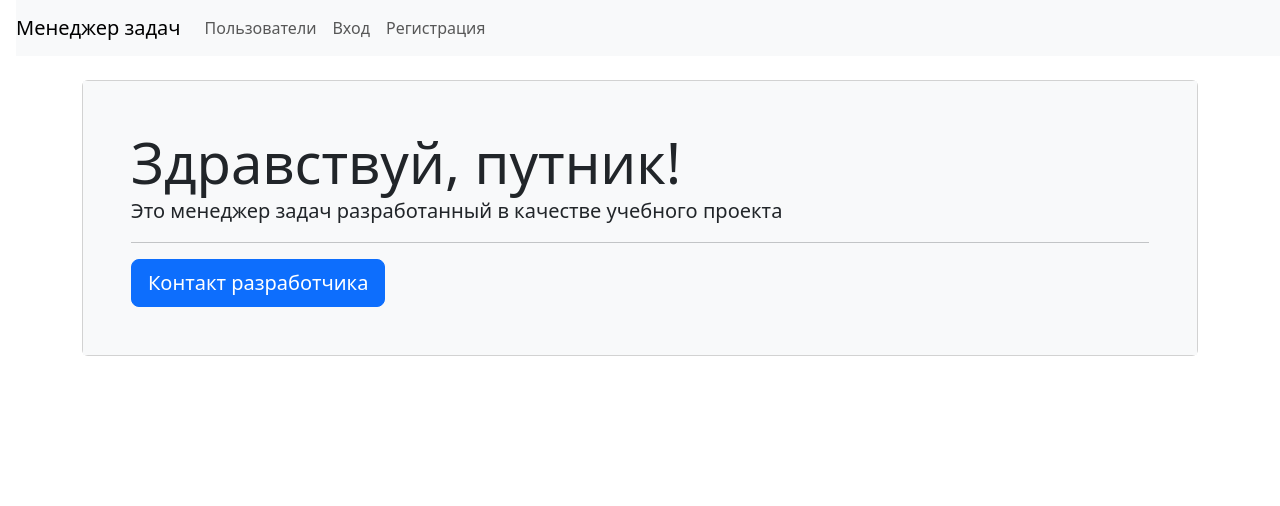
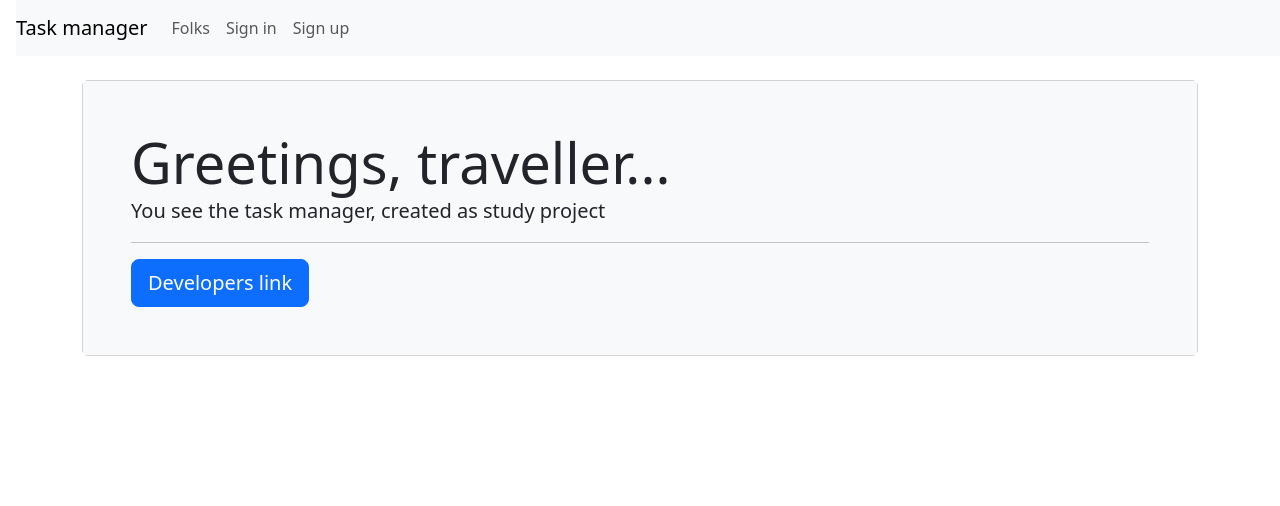
Before and after one commit to arisesinmight/python-project-52, a Django app: page / in a window 1280 px wide. Shown: the top 506 px of the page. Run offline with Django 5.2, Linux system fonts and the light colour scheme.

Commit message:
add translations

```diff
--- a/pyproject.toml
+++ b/pyproject.toml
@@ -6,10 +6,10 @@ readme = "README.md"
 requires-python = ">=3.12"
 dependencies = [
     "dj-database-url>=2.3.0",
+    "django-bootstrap5>=24.3",
     "django>=5.1.4",
     "gunicorn>=23.0.0",
     "psycopg2-binary>=2.9.10",
-    "uv>=0.5.15",
     "uvicorn>=0.34.0",
     "whitenoise[brotli]>=6.8.2",
 ]
--- a/requirements.txt
+++ b/requirements.txt
@@ -26,7 +26,6 @@ sqlparse==0.5.3
 stack-data==0.6.3
 traitlets==5.14.3
 typing-extensions==4.12.2
-uv==0.5.15
 uvicorn==0.34.0
 wcwidth==0.2.13
 whitenoise==6.8.2
--- a/task_manager/templates/base.html
+++ b/task_manager/templates/base.html
@@ -1,31 +1,32 @@
 <!DOCTYPE html>
-<html lang="ru-ru">
+{% load i18n %}
+<html lang="en">
   <head>
     <meta name="viewport" content="width=device-width, initial-scale=1, shrink-to-fit=no">
-    <title>Менеджер задач Hexlet</title>
+    <title>{% trans 'Task manager' %} Hexlet</title>
     <link crossorigin="anonymous" href="https://cdn.jsdelivr.net/npm/bootstrap@5.3.3/dist/css/bootstrap.min.css" integrity="sha384-QWTKZyjpPEjISv5WaRU9OFeRpok6YctnYmDr5pNlyT2bRjXh0JMhjY6hW+ALEwIH" rel="stylesheet">
     <script crossorigin="anonymous" integrity="sha384-YvpcrYf0tY3lHB60NNkmXc5s9fDVZLESaAA55NDzOxhy9GkcIdslK1eN7N6jIeHz" src="https://cdn.jsdelivr.net/npm/bootstrap@5.3.3/dist/js/bootstrap.bundle.min.js"></script>
   </head>
   <body class="d-flex flex-column min-vh-100">
     <nav class="navbar navbar-expand-lg navbar-light bg-light ms-3">
-      <a class="navbar-brand" href="/">Менеджер задач</a>
+      <a class="navbar-brand" href="/">{% trans 'Task manager' %}</a>
       <button class="navbar-toggler" data-bs-toggle="collapse" data-bs-target="#navbarToggleExternalContent">
         <span class="navbar-toggler-icon"></span>
       </button>
       <div class="collapse navbar-collapse" id="navbarToggleExternalContent">
         <ul class="navbar-nav mr-auto">
           <li class="nav-item">
-            <a class="nav-link" href="/users/">Пользователи</a>
+            <a class="nav-link" href="/users/">{% trans 'Folks' %}</a>
           </li>
 
         </ul>
         <ul class="navbar-nav">
 
             <li class="nav-item">
-              <a class="nav-link" href="/login/">Вход</a>
+              <a class="nav-link" href="/login/">{% trans 'Sign in' %}</a>
             </li>
             <li class="nav-item">
-              <a class="nav-link" href="/users/create/">Регистрация</a>
+              <a class="nav-link" href="/users/create/">{% trans 'Sign up' %}</a>
             </li>
 
         </ul>
--- a/task_manager/templates/greetings.html
+++ b/task_manager/templates/greetings.html
@@ -1,14 +1,14 @@
 {% extends "base.html" %}
-
+{% load i18n %}
 {% block content %}
 <h1 class="my-4"> </h1>
 <h1 class="my-4"></h1>
 <div class="card">
   <div class="card-body p-5 bg-light">
-    <div class="display-4">Здравствуй, путник!</div>
-    <p class="lead">Это менеджер задач разработанный в качестве учебного проекта</p>
+    <div class="display-4">{% trans 'Greetings, traveller' %}...</div>
+    <p class="lead">{% trans 'You see the task manager, created as study project' %}</p>
     <hr>
-    <a class="btn btn-primary btn-lg" href="https://vk.com/id13903049">Контакт разработчика</a>
+    <a class="btn btn-primary btn-lg" href="https://vk.com/id13903049">{% trans 'Developers link' %}</a>
   </div>
 </div>
 {% endblock %}
```
Also changed, not shown: task_manager/settings.py (+8 -5 lines), README.md, task_manager/locale/ru_RU/LC_MESSAGES/django.po (added), 2 other files.
